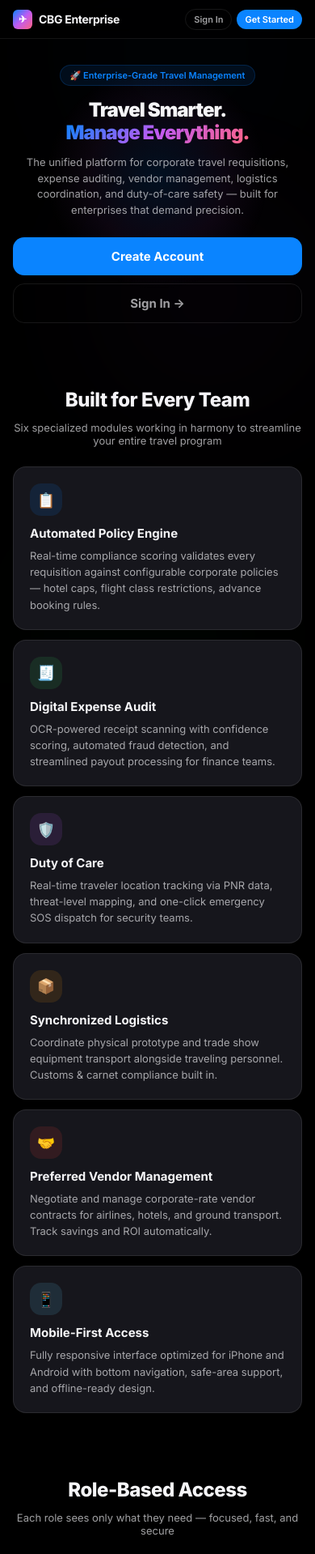
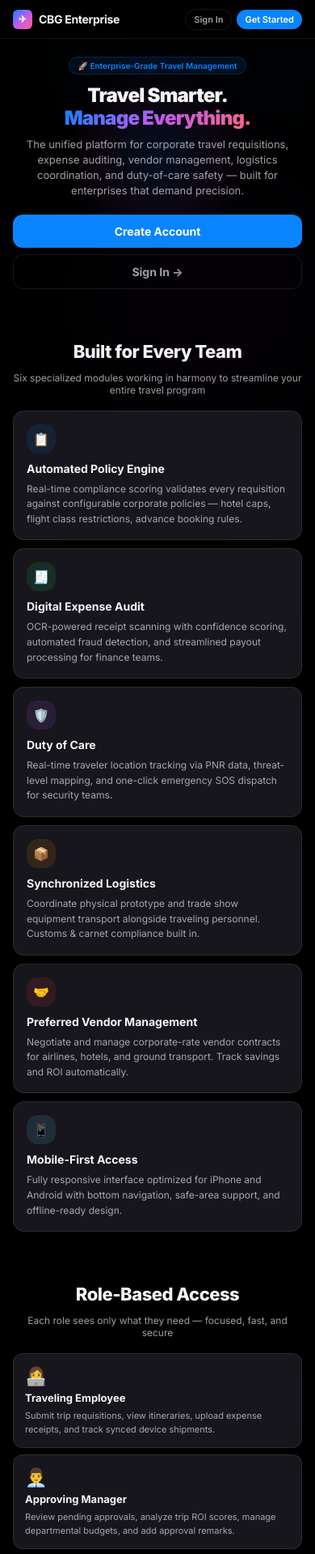
Before and after one commit to AnkushDhar3198/WorkForceTravelAndLogisticsManagement, an Angular app in the folder frontend/: page / in a window 390 px wide. Shown: the top 1919 px of the page at 81% size. Built offline with nearby package versions, Linux system fonts and the light colour scheme.

Commit message:
fix: Tighten landing page layout and shrink weather widget for clean phone UI — smaller hero, compact features/roles, condensed weather card with reduced temperature, metrics, and forecast pill sizes

```diff
--- a/frontend/src/styles.css
+++ b/frontend/src/styles.css
@@ -1570,79 +1570,82 @@ body.force-mobile {
 
   /* Hero Section */
   .landing-hero {
-    padding: 80px 16px 40px; text-align: center;
+    padding: 70px 16px 32px; text-align: center;
   }
   .landing-hero::before {
-    width: 300px; height: 300px;
+    width: 250px; height: 250px;
   }
   .hero-badge {
-    font-size: 11px; padding: 5px 12px; margin-bottom: 16px;
+    font-size: 10px; padding: 4px 10px; margin-bottom: 12px;
   }
   .hero-title {
-    font-size: 28px; letter-spacing: -1px; line-height: 1.15; margin-bottom: 14px;
+    font-size: 26px; letter-spacing: -0.8px; line-height: 1.15; margin-bottom: 10px;
   }
   .hero-subtitle {
-    font-size: 14px; line-height: 1.5; margin-bottom: 24px;
+    font-size: 13px; line-height: 1.45; margin-bottom: 20px;
     max-width: 100%;
   }
   .hero-actions {
-    flex-direction: column; gap: 10px; width: 100%;
+    flex-direction: column; gap: 8px; width: 100%;
   }
   .hero-actions .btn {
     width: 100%; justify-content: center;
   }
   .hero-actions .btn-lg {
-    padding: 14px 24px; font-size: 15px; border-radius: 14px;
+    padding: 12px 20px; font-size: 14px; border-radius: 12px;
   }
 
   /* Features Grid */
   .landing-features {
-    padding: 40px 16px;
+    padding: 32px 16px;
   }
   .section-label {
-    margin-bottom: 24px;
+    margin-bottom: 18px;
   }
   .section-label h2 {
-    font-size: 24px; letter-spacing: -0.5px;
+    font-size: 22px; letter-spacing: -0.5px;
   }
   .section-label p {
-    font-size: 13px;
+    font-size: 12px;
   }
   .features-grid {
-    grid-template-columns: 1fr; gap: 12px;
+    grid-template-columns: 1fr; gap: 10px;
   }
   .feature-card {
-    padding: 20px; border-radius: 16px;
+    padding: 16px; border-radius: 14px;
   }
   .feature-card:hover {
     transform: none;
   }
   .feature-icon {
-    width: 40px; height: 40px; font-size: 18px; margin-bottom: 12px;
-  }
-  .feature-card h3 { font-size: 15px; }
-  .feature-card p { font-size: 13px; }
+    width: 36px; height: 36px; font-size: 16px; margin-bottom: 10px;
+  }
+  .feature-card h3 { font-size: 14px; }
+  .feature-card p { font-size: 12px; }
 
   /* Roles Grid */
-  .landing-roles { padding: 40px 16px; }
+  .landing-roles { padding: 32px 16px; }
   .roles-grid {
-    grid-template-columns: 1fr; gap: 10px;
+    grid-template-columns: 1fr; gap: 8px;
   }
   .role-showcase-card {
-    padding: 18px; border-radius: 14px;
+    padding: 14px; border-radius: 12px;
   }
   .role-showcase-card:hover { transform: none; }
-  .role-showcase-card .role-emoji { font-size: 24px; margin-bottom: 8px; }
-  .role-showcase-card h4 { font-size: 14px; }
-  .role-showcase-card p { font-size: 12px; }
+  .role-showcase-card .role-emoji { font-size: 22px; margin-bottom: 6px; }
+  .role-showcase-card h4 { font-size: 13px; }
+  .role-showcase-card p { font-size: 11px; }
 
   /* Footer */
-  .landing-footer { padding: 32px 16px 24px; }
+  .landing-footer { padding: 24px 16px 20px; }
   .footer-grid {
-    grid-template-columns: 1fr; gap: 20px;
-  }
-  .footer-brand p { max-width: 100%; }
-  .footer-bottom { font-size: 11px; }
+    grid-template-columns: 1fr; gap: 16px;
+  }
+  .footer-brand p { max-width: 100%; font-size: 12px; }
+  .footer-brand h3 { font-size: 16px; }
+  .footer-col h4 { font-size: 10px; }
+  .footer-col a { font-size: 12px; margin-bottom: 6px; }
+  .footer-bottom { font-size: 10px; }
 
   /* === AUTH PAGES (Login / Signup) === */
   .auth-page {
@@ -1771,63 +1774,65 @@ body.force-mobile {
     width: 100%;
   }
 
-  /* === WEATHER WIDGET === */
+  /* === WEATHER WIDGET (compact mobile) === */
   .weather-widget-card {
-    padding: 16px 14px; border-radius: 16px;
-    margin-bottom: 16px; width: 100%;
+    padding: 12px 10px; border-radius: 14px;
+    margin-bottom: 12px; width: 100%;
+    box-shadow: 0 6px 20px rgba(0, 0, 0, 0.25);
   }
   .weather-top-row {
-    flex-direction: column; align-items: stretch; gap: 12px;
-    margin-bottom: 14px;
+    flex-direction: column; align-items: stretch; gap: 8px;
+    margin-bottom: 10px;
   }
   .weather-location-info h3 {
-    font-size: 16px; flex-wrap: wrap; gap: 6px;
+    font-size: 14px; flex-wrap: wrap; gap: 4px;
   }
   .weather-location-info p {
-    font-size: 11px;
+    font-size: 10px; margin-top: 2px;
   }
   .weather-local-time-badge {
-    font-size: 10px; padding: 4px 10px; white-space: normal;
-    display: inline-flex; margin-top: 6px;
+    font-size: 9px; padding: 3px 8px; white-space: normal;
+    display: inline-flex; margin-top: 4px;
   }
   .weather-search-wrap {
-    flex-direction: column; align-items: stretch; gap: 8px; width: 100%;
+    flex-direction: column; align-items: stretch; gap: 6px; width: 100%;
   }
   .weather-search-input {
-    width: 100%; max-width: 100%; height: 36px;
-    font-size: 12px; border-radius: 10px; padding: 6px 12px;
+    width: 100%; max-width: 100%; height: 32px;
+    font-size: 11px; border-radius: 8px; padding: 5px 10px;
   }
   .weather-refresh-btn {
-    width: 100%; height: 36px; justify-content: center;
-    font-size: 12px; border-radius: 10px;
+    width: 100%; height: 32px; justify-content: center;
+    font-size: 11px; border-radius: 8px;
   }
   .weather-verify-badge {
-    width: 100%; justify-content: center; font-size: 10px; padding: 5px 10px;
+    width: 100%; justify-content: center; font-size: 9px; padding: 4px 8px;
   }
   .weather-main-grid {
-    grid-template-columns: 1fr; gap: 14px;
-  }
-  .weather-temp-display { gap: 10px; }
-  .weather-condition-icon { font-size: 38px; }
-  .weather-temp-degree { font-size: 36px; }
-  .weather-temp-degree span { font-size: 16px; }
-  .weather-condition-desc { font-size: 13px; }
+    grid-template-columns: 1fr; gap: 10px;
+    margin-bottom: 10px;
+  }
+  .weather-temp-display { gap: 8px; }
+  .weather-condition-icon { font-size: 30px; }
+  .weather-temp-degree { font-size: 28px; }
+  .weather-temp-degree span { font-size: 14px; }
+  .weather-condition-desc { font-size: 12px; margin-top: 2px; }
   .weather-metrics-grid {
-    grid-template-columns: repeat(2, 1fr); gap: 8px;
-    padding: 10px; border-radius: 12px;
-  }
-  .weather-metric-label { font-size: 9px; }
-  .weather-metric-val { font-size: 13px; }
+    grid-template-columns: repeat(2, 1fr); gap: 6px;
+    padding: 8px; border-radius: 10px;
+  }
+  .weather-metric-label { font-size: 8px; letter-spacing: 0.4px; }
+  .weather-metric-val { font-size: 12px; }
   .weather-forecast-row {
-    gap: 8px; padding-top: 12px;
+    gap: 6px; padding-top: 8px;
     -webkit-overflow-scrolling: touch;
   }
   .weather-forecast-pill {
-    min-width: 60px; padding: 6px 4px; border-radius: 10px;
-  }
-  .weather-forecast-pill .time { font-size: 9px; }
-  .weather-forecast-pill .icon { font-size: 16px; }
-  .weather-forecast-pill .temp { font-size: 11px; }
+    min-width: 52px; flex: 0 0 52px; padding: 5px 3px; border-radius: 8px;
+  }
+  .weather-forecast-pill .time { font-size: 8px; }
+  .weather-forecast-pill .icon { font-size: 14px; margin: 2px 0; }
+  .weather-forecast-pill .temp { font-size: 10px; }
 
   /* === KPI GRID === */
   .kpi-grid {
```
